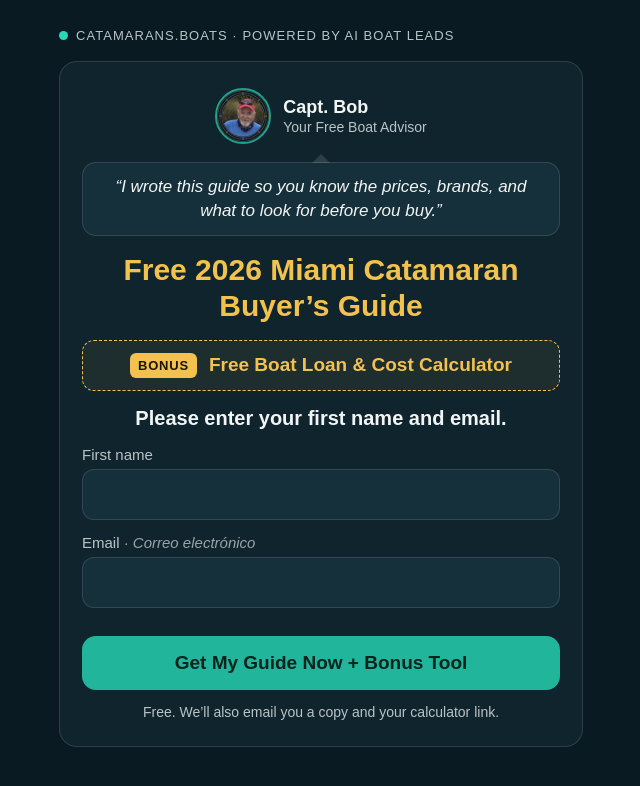
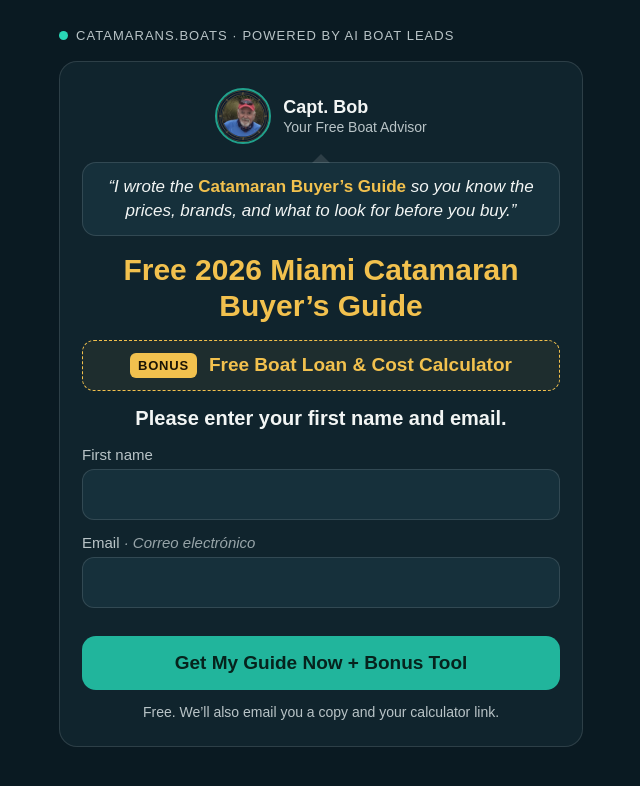
Before and after one commit to BobDucey/Catamarans.boats, a plain HTML site: page miami-fl-report.html in a window 1280 px wide. Shown: the whole page, without its empty margins (319-959 px from the left). Drawn offline with Linux system fonts and the light colour scheme; no server answers.

Commit message:
Miami signup page: name the guide in Capt. Bob's quote
Co-Authored-By: Claude Opus 5.5 <noreply@anthropic.com>
Claude-Session: https://claude.ai/code/session_01DHhWjVJUyyzLFKuHRPDsZH

```diff
--- a/miami-fl-report.html
+++ b/miami-fl-report.html
@@ -64,7 +64,7 @@ button.yes{background:var(--gold);color:#1a1405}
 <div class="brand"><span class="dot"></span>Catamarans.boats · Powered by AI Boat Leads</div>
 <div class="card" id="formCard">
 <div class="capt"><img src="/capt-bob-avatar.png" alt="Capt. Bob"><div class="who"><b>Capt. Bob</b><span>Your Free Boat Advisor</span></div></div>
-<p class="says" id="captSays">“I wrote this guide so you know the prices, brands, and what to look for before you buy.”</p>
+<p class="says" id="captSays">“I wrote the <span style="font-style:normal;font-weight:700;color:var(--gold)">Catamaran Buyer’s Guide</span> so you know the prices, brands, and what to look for before you buy.”</p>
 <h1>Free 2026 Miami Catamaran Buyer’s Guide</h1>
 <script>(function(){try{var o=new URLSearchParams(location.search).get('offer');if(o)sessionStorage.setItem('offer',o);else o=sessionStorage.getItem('offer');if(o==='brands'){window.OFFER='brands';var h=document.querySelector('h1');h.textContent='Compare 2026 Miami Catamaran Brands';var q=document.getElementById('captSays');if(q)q.textContent='“I compared the top catamaran brands side by side so you don’t have to.”';document.title='Compare 2026 Miami Catamaran Brands | '+location.hostname;}}catch(e){}})();</script>
 <div class="ask" id="askStep" hidden>
```
